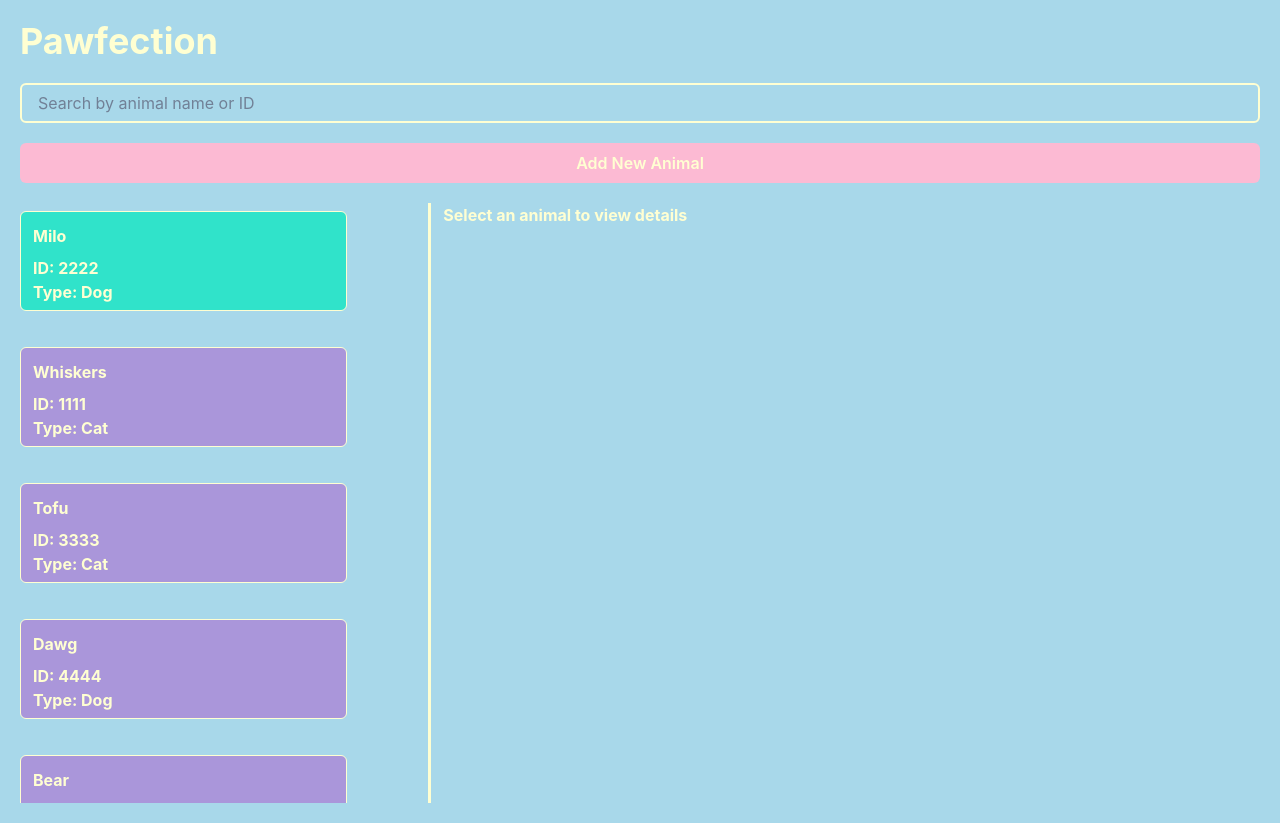
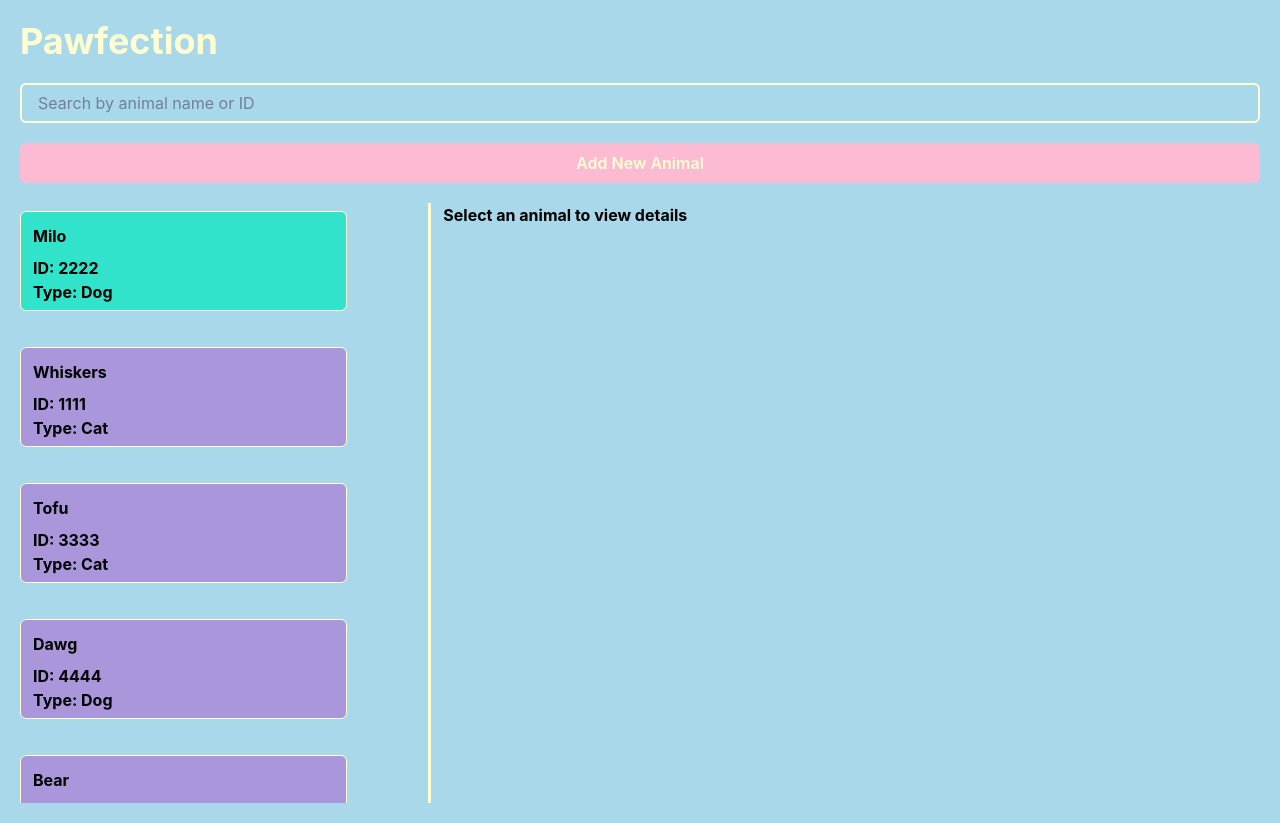
Before and after one commit to bkjwjason/hand-recognition, a Next.js app in the folder Desktop/pawfection/: page / in a window 1280 px wide. Built offline with nearby package versions, Linux system fonts and the light colour scheme.

Commit message:
change to black font

```diff
--- a/Desktop/pawfection/pages/index.tsx
+++ b/Desktop/pawfection/pages/index.tsx
@@ -174,7 +174,7 @@ export default function Home() {
         <Heading size="xl" color="#FFFFD2">Pawfection</Heading>
       </Flex>
 
-      <Input placeholder="Search by animal name or ID" mb={5} color="#FFFFD2" borderColor="#FFFFD2" borderWidth={2}
+      <Input placeholder="Search by animal name or ID" mb={5} color="black" borderColor="#FFFFD2" borderWidth={2}
       value={searchQuery} onChange={(e) => setSearchQuery(e.target.value)}/>
     <Button bgColor="#FCBAD3" color="#FFFFD2" onClick={() => setIsModalOpen(true)} mb={5}>
         Add New Animal
@@ -196,7 +196,7 @@ export default function Home() {
                      (animal.requiresMedication ? animal.medicated : true)) ?
                     "#30E3CA" : "#AA96DA"
                   }
-                  color="#FFFFD2"
+                  color="black"
                 onClick={() => setSelectedAnimal(animal)}>
                     <Text fontWeight="bold" mb={2}>{animal.name}</Text>
                     <Text>ID: {animal.id}</Text>
@@ -206,7 +206,7 @@ export default function Home() {
           {/* You can add a button here to open a modal/form to add new animals */}
         </VStack>
 
-        <Box flex="2" pl={3} borderLeft="3px solid #FFFFD2" color="#FFFFD2" fontWeight={"bold"}>
+        <Box flex="2" pl={3} borderLeft="3px solid #FFFFD2" color="black"fontWeight={"bold"}>
           {selectedAnimal ? (
             <VStack alignItems="start" spacing={3}>
               <Text>Name: {selectedAnimal.name}</Text>
```
